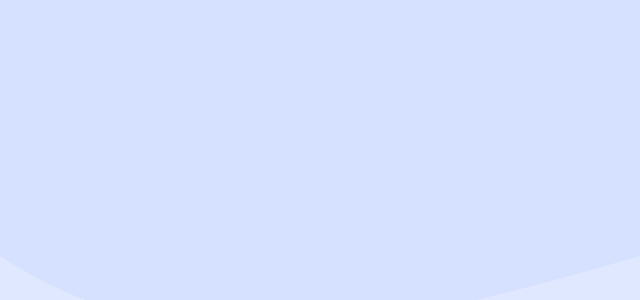
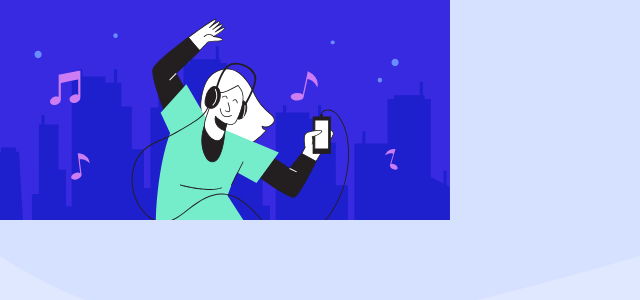
Before and after one commit to krogowsk531/order-summary, a React (Create React App) app: page / in a window 1280 px wide. Shown: the top 300 px of the page, without its empty margins (0-640 px from the left). Built offline with nearby package versions, Linux system fonts and the light colour scheme.

Commit message:
Human image is now rendering

```diff
--- a/src/Components/App/App.js
+++ b/src/Components/App/App.js
@@ -1,8 +1,15 @@
+import React, { Component } from 'react'
 import './App.css';
+import OrderBox from '../OrderBox/OrderBox';
 
-function App() {
+
+class App extends Component {
+  render() {
     return (
       <section className='container'>
+      <div>
+      <OrderBox />
+      </div>
       <div>
       <svg viewBox='0 0 500 500'
       perserveAspectRatio='xMinyMin meet'>
@@ -14,4 +21,6 @@ function App() {
     );
   }
 
+}
+
 export default App;
```
Also changed, not shown: src/Components/OrderBox/OrderBox.js (+3 -9 lines), src/images/illustration-hero.svg (renamed from src/Components/OrderBox/illustration-hero.svg). Lines whose indentation alone changed are shown as unchanged.
